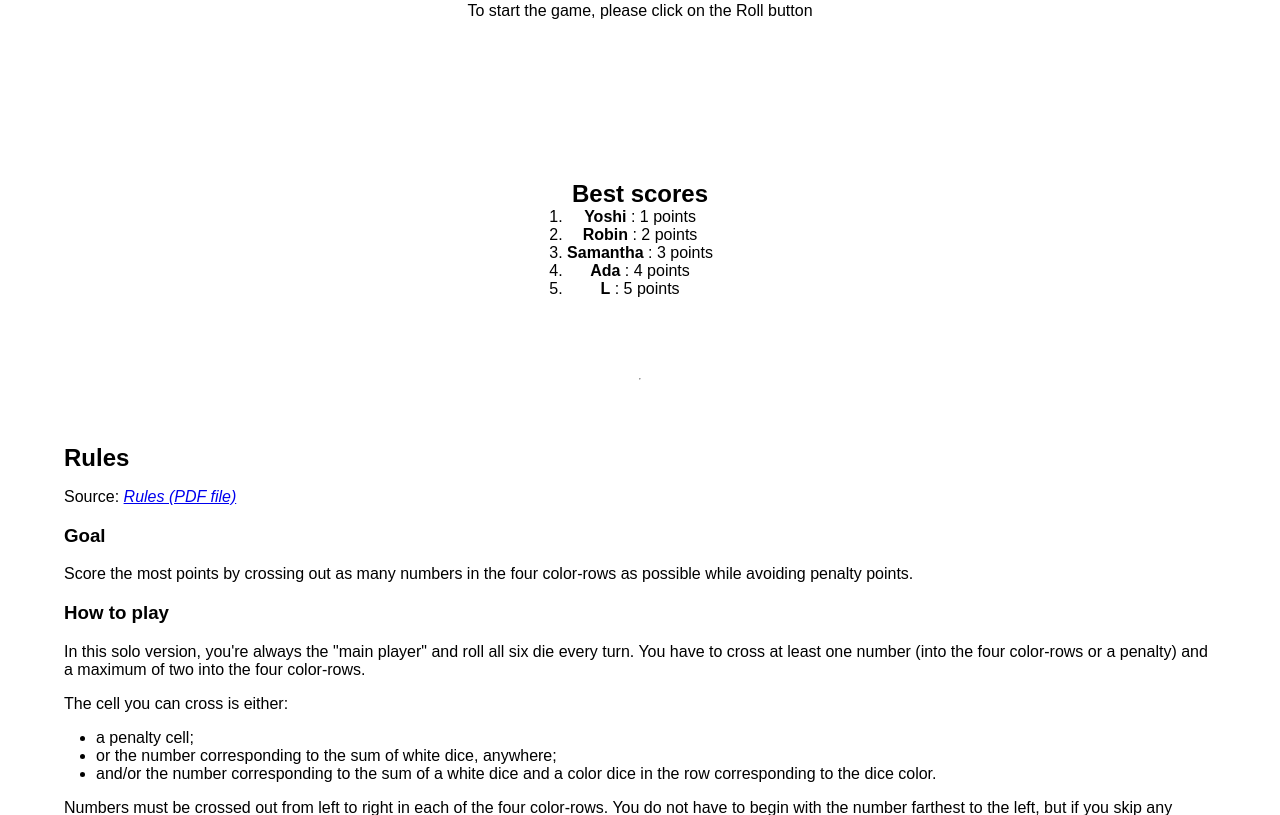
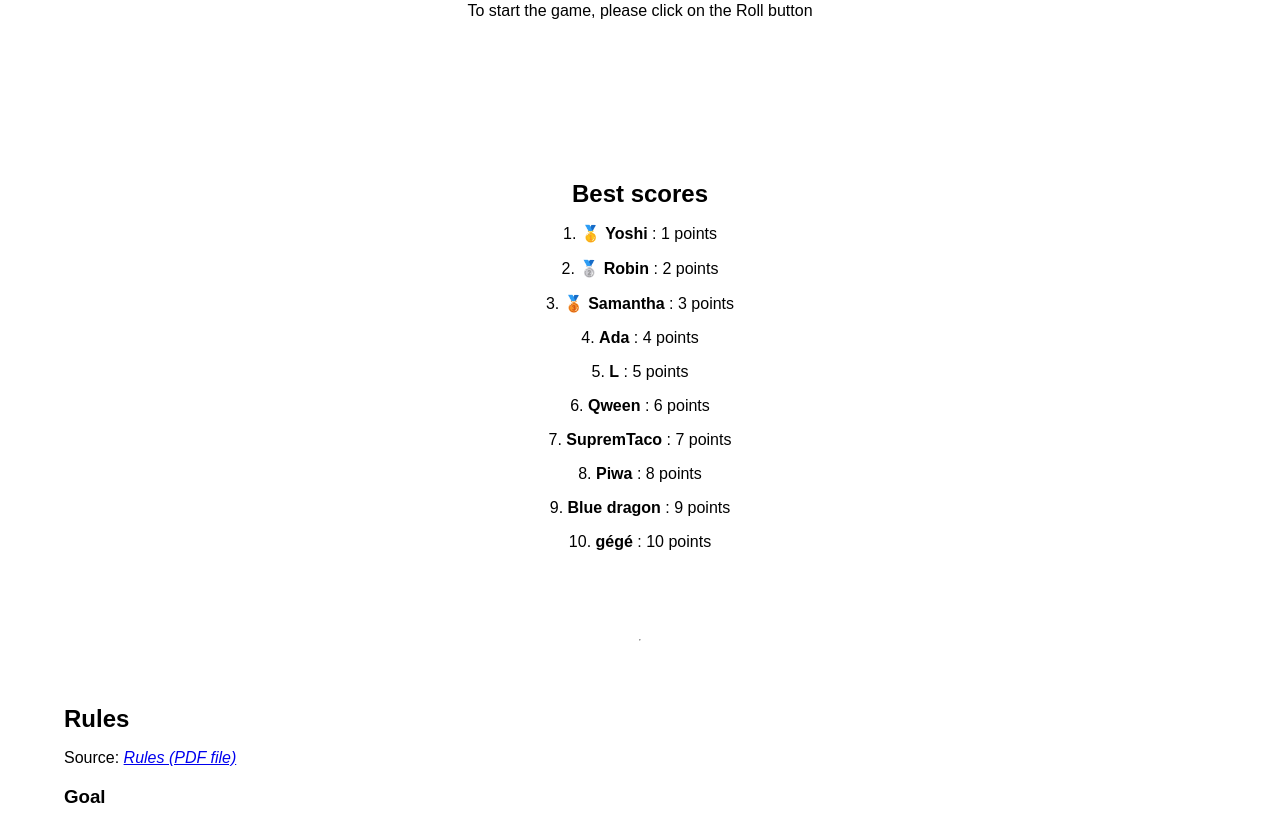
Before and after one commit to jboisseur/qwixx, a PHP site: page / in a window 1280 px wide. Shown: the part 498-1313 px from the top of the page. Run offline with PHP 8.4, Linux system fonts and the light colour scheme; some libraries are stand-ins or nearby versions.

Commit message:
Updating Read-me and Best score

```diff
--- a/scores.json
+++ b/scores.json
@@ -1 +1 @@
-[{"name":"Yoshi","score":1},{"name":"Robin","score":2},{"name":"Samantha","score":3},{"name":"Ada","score":4},{"name":"L","score":5}]
+[{"name":"Yoshi","score":1},{"name":"Robin","score":2},{"name":"Samantha","score":3},{"name":"Ada","score":4},{"name":"L","score":5},{"name":"Qween","score":6}, {"name":"SupremTaco","score":7}, {"name":"Piwa","score":8},{"name":"Blue dragon","score":9},{"name":"gégé","score":10}]
--- a/style.css
+++ b/style.css
@@ -57,8 +57,28 @@ nav a:hover {
 }
 
 #playQwixx, #bestScoreZone {
-    /*height: 100vh;*/
     padding: 5em;
+}
+
+#bestScoreZone ol {
+    padding-top: 0.5em;
+    list-style-position: inside;
+}
+
+#bestScoreZone li {
+    padding: 0.5em 0;
+}
+
+#bestScoreZone li:nth-child(1)::before {
+    content: "🥇 ";
+}
+
+#bestScoreZone li:nth-child(2)::before {
+    content: "🥈 ";
+}
+
+#bestScoreZone li:nth-child(3)::before {
+    content: "🥉 ";
 }
 
 body, #diceZone {
```
Also changed, not shown: README.md.
